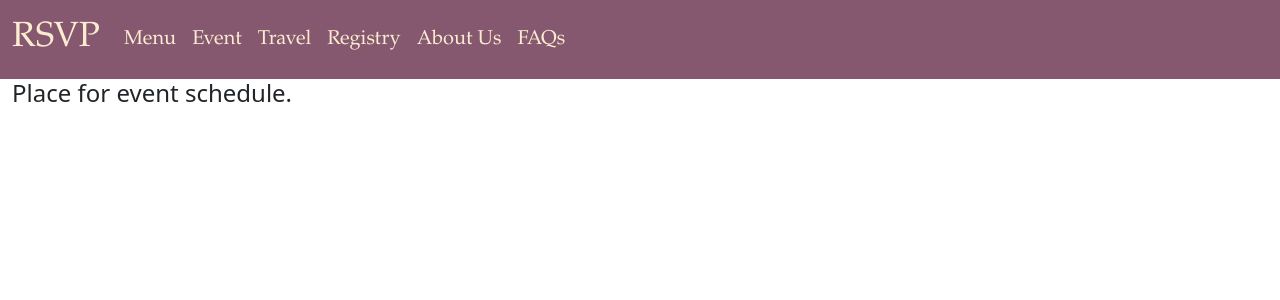
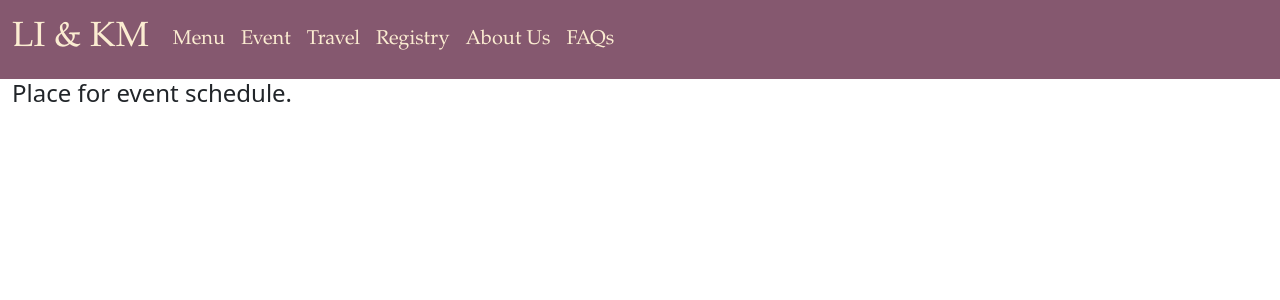
Before and after one commit to ksmontville/wedding_rsvp, a Django app: page /events/ in a window 1280 px wide. Shown: the top 300 px of the page. Run offline with Django 4.2, Linux system fonts and the light colour scheme; some libraries are stand-ins or nearby versions.

Commit message:
CSS formatting

```diff
--- a/rsvp/templates/rsvp/base.html
+++ b/rsvp/templates/rsvp/base.html
@@ -31,7 +31,7 @@
 
   <nav class="navbar navbar-expand-lg" style="background-color: #85586F;">
   <div class="container-fluid">
-    <a class="navbar-brand" href="{% url 'rsvp:index' %}" aria-current="page">RSVP</a>
+    <a class="navbar-brand" href="{% url 'rsvp:index' %}" aria-current="page">LI & KM</a>
     <button class="navbar-toggler" type="button" data-bs-toggle="collapse" data-bs-target="#navbarNavAltMarkup"
             aria-controls="navbarNavAltMarkup" aria-expanded="false" aria-label="Toggle navigation">
       <span class="navbar-toggler-icon"></span>
```
